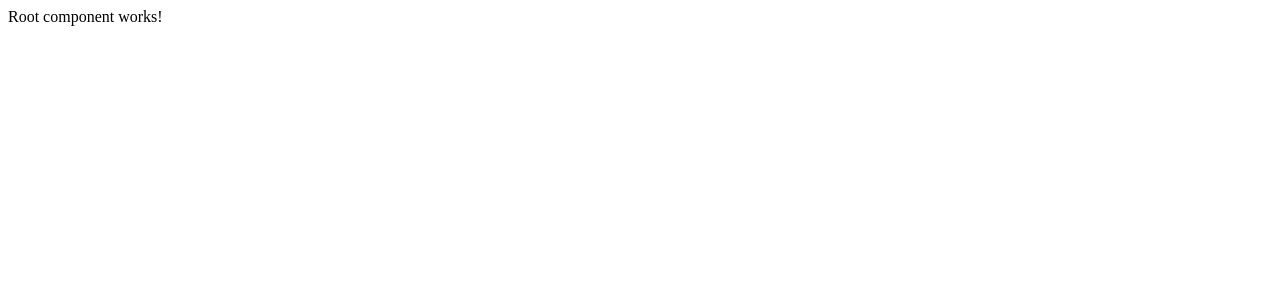
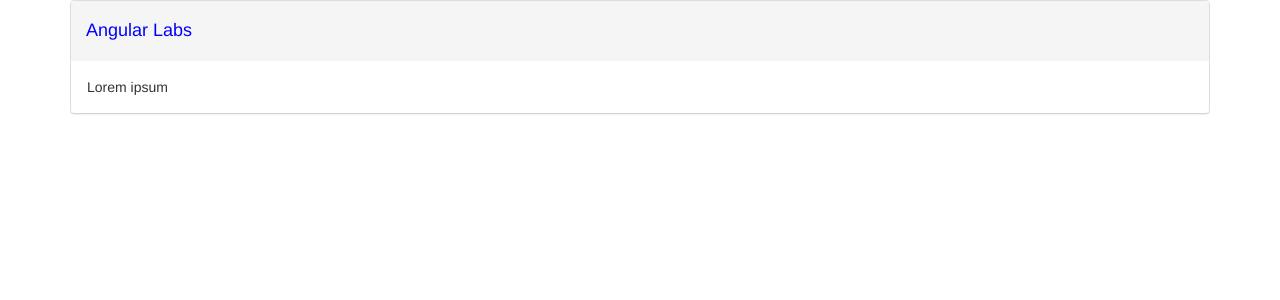
Before and after one commit to vbhosle/angular-labs, an Angular app: page / in a window 1280 px wide. Shown: the top 300 px of the page. Built offline with nearby package versions, Linux system fonts and the light colour scheme.

Commit message:
Lab Assignment 1 – Root Module, Bootstrapping & Root Component

```diff
--- a/angular.json
+++ b/angular.json
@@ -23,6 +23,7 @@
               "src/assets"
             ],
             "styles": [
+              "./node_modules/bootstrap/dist/css/bootstrap.min.css",
               "src/styles.css"
             ],
             "scripts": []
--- a/package.json
+++ b/package.json
@@ -20,6 +20,7 @@
     "@angular/platform-browser": "^6.1.0",
     "@angular/platform-browser-dynamic": "^6.1.0",
     "@angular/router": "^6.1.0",
+    "bootstrap": "^3.3.7",
     "core-js": "^2.5.4",
     "rxjs": "^6.0.0",
     "zone.js": "~0.8.26"
--- a/src/index.html
+++ b/src/index.html
@@ -9,6 +9,10 @@
   <link rel="icon" type="image/x-icon" href="favicon.ico">
 </head>
 <body>
-  <app-root></app-root>
+  <div class="container">
+    <div class="panel-group">
+      <app-root></app-root>
+    </div>
+  </div>
 </body>
 </html>
--- a/src/root/root.component.html
+++ b/src/root/root.component.html
@@ -1 +1,9 @@
-Root component works!
+<div class="panel panel-default">
+    <div class="panel-heading" [style.color]="fontColor">
+        <h4>{{ componentTitle }}</h4>
+    </div>
+
+    <div class="panel panel-body">
+        Lorem ipsum
+    </div>
+</div>
--- a/src/root/root.component.ts
+++ b/src/root/root.component.ts
@@ -7,4 +7,7 @@ import { Component } from "@angular/core";
 })
 export class RootComponent{
 
+    componentTitle: string = 'Angular Labs';
+    fontColor: string = 'blue';
+
 }
```
Also changed, not shown: 1 other file (tests, documents, lock files or other folders).
